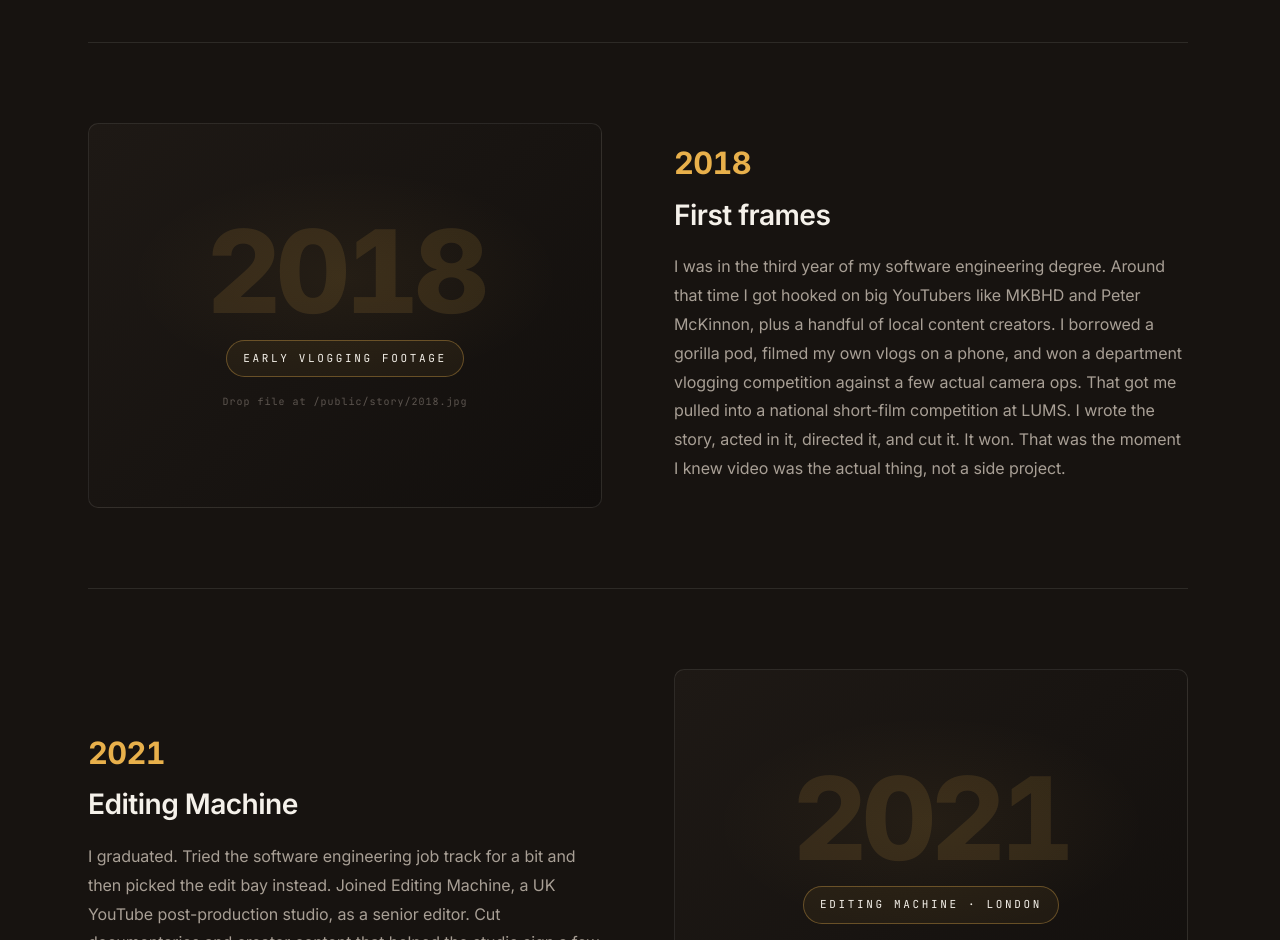
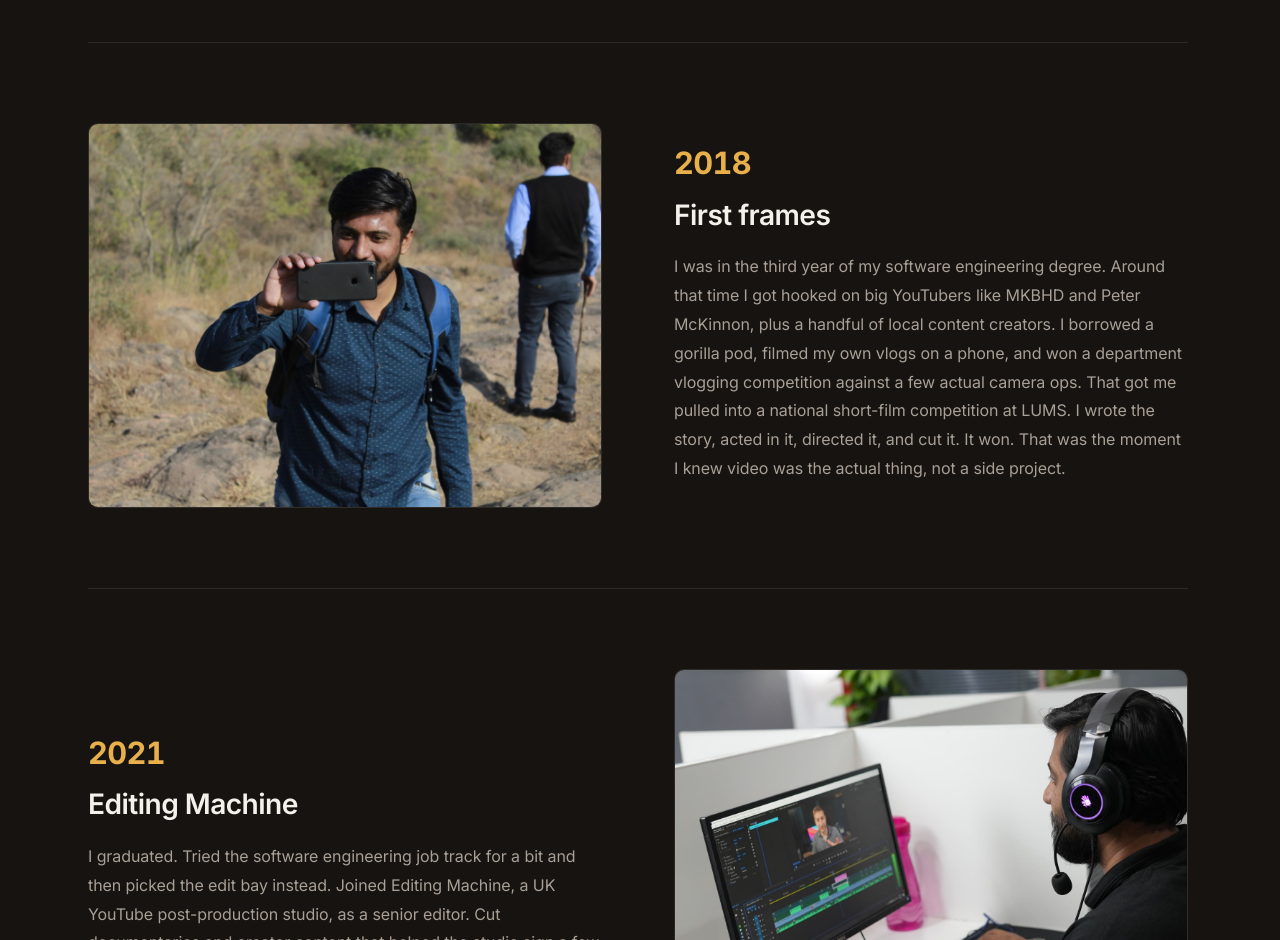
Before and after one commit to adeelsyed15/adeelsedits, a Next.js app: page / in a window 1280 px wide. Shown: the part 11060-12000 px from the top of the page. Built offline with nearby package versions, Linux system fonts and the light colour scheme.

Commit message:
Add files via upload

```diff
--- a/app/page.jsx
+++ b/app/page.jsx
@@ -310,25 +310,25 @@ const aboutMilestones = [
     year: '2018',
     title: 'First frames',
     detail: 'I was in the third year of my software engineering degree. Around that time I got hooked on big YouTubers like MKBHD and Peter McKinnon, plus a handful of local content creators. I borrowed a gorilla pod, filmed my own vlogs on a phone, and won a department vlogging competition against a few actual camera ops. That got me pulled into a national short-film competition at LUMS. I wrote the story, acted in it, directed it, and cut it. It won. That was the moment I knew video was the actual thing, not a side project.',
-    mediaLabel: 'Early vlogging footage',
+    media: { type: 'image', src: '/story/2018.jpg' },
   },
   {
     year: '2021',
     title: 'Editing Machine',
     detail: 'I graduated. Tried the software engineering job track for a bit and then picked the edit bay instead. Joined Editing Machine, a UK YouTube post-production studio, as a senior editor. Cut documentaries and creator content that helped the studio sign a few high-paying creators and keep them longer than usual.',
-    mediaLabel: 'Editing Machine · London',
+    media: { type: 'image', src: '/story/2021.jpg' },
   },
   {
     year: '2023',
     title: 'Decentralized Masters',
     detail: 'In-house at a $1.5M/mo direct-response education company. Lead editor on the VSLs, ads, and full course revamps. I cut the "Become Your Own Bank" VSL, which is still one of their core active funnels.',
-    mediaLabel: 'DM in-house workspace',
+    media: { type: 'image', src: '/story/2023.png' },
   },
   {
     year: '2026',
     title: 'Available',
     detail: 'Working with a short list of brands running high-ticket offers. One retainer client at a time.',
-    mediaLabel: 'Current setup',
+    media: { type: 'image', src: '/story/2026-web.jpg' },
   },
 ]
 
```
